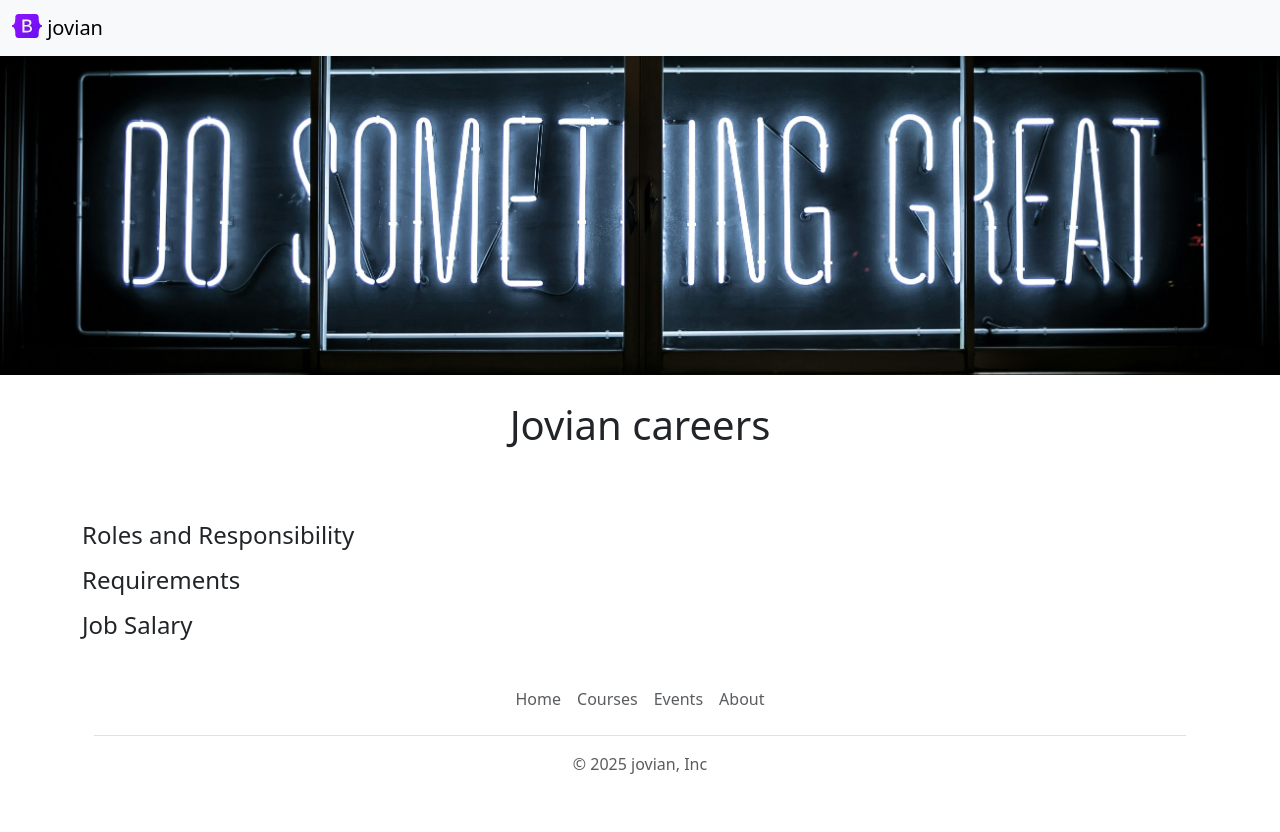
After one commit to raunikarai/jovian_career_website_v2, a Flask app: template templates/jobpage.html in a window 1280 px wide. The commit adds this page. Run offline with Flask 3, Linux system fonts and the light colour scheme; the template is opened without the code that fills it, so the values that code supplies are empty.

Commit message:
dynamic pages for each job

```diff
--- a/app.py
+++ b/app.py
@@ -1,11 +1,11 @@
 from flask import Flask,render_template, jsonify#importing Flask class from class library
-from database import load_jobs_from_db
+from database import load_jobs_from_db, load_job_from_db
 app=Flask(__name__)
 
 @app.route("/")
 def hello_world(): #running this fuction whenver some one open the browser
     jobs=load_jobs_from_db()
-    return render_template('home.html',jobs=jobs, company_name='Jovian')
+    return render_template('home.html',jobs=jobs)
 
 @app.route("/jobs")
 def list_jobs():
@@ -13,5 +13,12 @@ def list_jobs():
     return jsonify(jobs)
 #my web server is not only returing a HTML page but also returning the information in the for of json
 
+@app.route("/jobs/<id>")
+def show_job(id):
+    job=load_job_from_db(id)
+    if not job:
+        return "Not found", 404
+    return render_template('jobpage.html',job=job)
+
 if __name__=="__main__":
     app.run(host="0.0.0.0", debug=True)
--- /dev/null
+++ b/templates/banner.html
@@ -0,0 +1,11 @@
+<style>
+    #banner {
+        height: 360px;
+        width: 100%;
+        object-fit: cover;
+        margin-top: 15px;
+        margin-bottom: 10px;
+    }
+</style>
+<img class="img-fluid" id="banner" src="{{ url_for('static', filename='banner.jpg') }}" alt="Banner" height="320"
+    alt="">
--- /dev/null
+++ b/templates/bootstrap.html
@@ -0,0 +1,4 @@
+<meta charset="utf-8">
+<meta name="viewport" content="width=device-width, initial-scale=1">
+<link href="https://cdn.jsdelivr.net/npm/bootstrap@5.3.6/dist/css/bootstrap.min.css" rel="stylesheet"
+    integrity="sha384-4Q6Gf2aSP4eDXB8Miphtr37CMZZQ5oXLH2yaXMJ2w8e2ZtHTl7GptT4jmndRuHDT" crossorigin="anonymous">
--- a/templates/jobitem.html
+++ b/templates/jobitem.html
@@ -7,7 +7,7 @@
         {% endif %}
     </div>
     <div class="col-3 d-flex align-items-center justify-content-center">
-        <a href="mailto:hello@jovin.ai?subject=Application%20for%20{{job['TITLE']}}&body=My%20Name%20%3A%20%3Center%20your%20name%3E%0D%0AMy%20Resume%20%3A%20%3Center%20your%20resume%3E%0D%0AMy%20linkedin%20%3A%20%3Center%20your%20resume%20link%3E" type="button" class="btn btn-outline-primary">Apply</a>
+        <a href="/jobs/{{job['ID']}}" type="button" class="btn btn-outline-primary">Apply</a>
     </div>
 
 </div>
--- /dev/null
+++ b/templates/jobpage.html
@@ -0,0 +1,38 @@
+<!DOCTYPE html>
+<html>
+
+<head>
+    <title>
+        {{job.TITLE}} - jovian careers
+    </title>
+    {% include 'bootstrap.html'%}
+    {% include 'banner.html'%}
+</head>
+
+<body>
+    <div class="container">
+        <h1 class="text-center mt-3 mb-0"> Jovian careers </h1>
+        {%include 'navbar.html' %}
+        <h4>{{job.TITLE}}</h4>
+        <p class="lead">{{job.LOCATION}}</p>
+        <h4>Roles and Responsibility</h4>
+        <ul>
+            {% for line in job.RESPONSIBILITY.split('\n') %}
+            <li>{{ line }}</li>
+            {% endfor %}
+        </ul>
+        <h4>Requirements</h4>
+        <ol>
+            {% for line in job.REQUIREMENT.split('\n')%}
+            <li>{{line}}</li>
+            {% endfor %}
+        </ol>
+
+        <h4>Job Salary</h4>
+        <p>{{job.CURRENCY}}{{job.SALARY}}</p>
+        {% include 'footer.html'%}
+    </div>
+</body>
+
+
+</html>
--- a/templates/navbar.html
+++ b/templates/navbar.html
@@ -1,6 +1,6 @@
 <nav class="navbar bg-body-tertiary shadow-sm fixed-top bg-white">
   <div class="container-fluid">
-    <a class="navbar-brand" href="#">
+    <a class="navbar-brand" href="/">
       <img src="/static/logo.svg" alt="Logo" width="30" height="24" class="d-inline-block align-text-top">
       jovian
     </a>
```
Also changed, not shown: database.py (+11 -0 lines), templates/home.html (+3 -16 lines).
